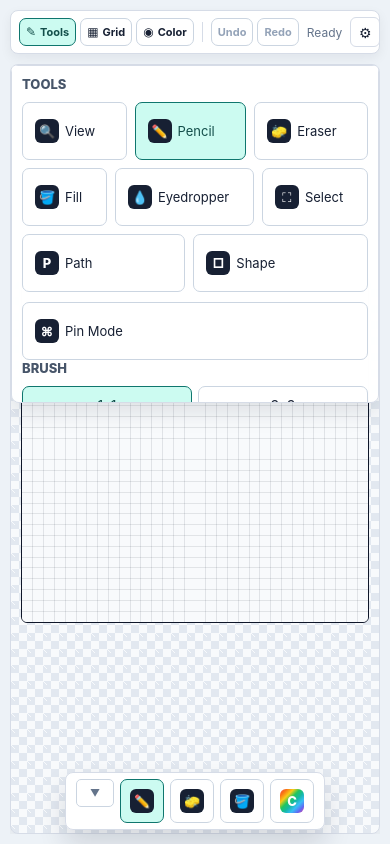
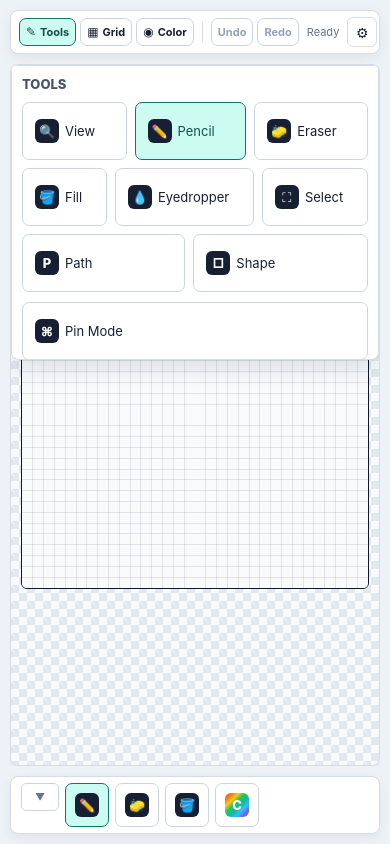
Before and after one commit to Quirel64/markit2d, a React (Vite) app: page / in a window 390 px wide. Built offline with nearby package versions, Linux system fonts and the light colour scheme.

Commit message:
fix for pc canvas clipping

```diff
--- a/src/App.css
+++ b/src/App.css
@@ -10,7 +10,6 @@
 .topbar {
   display: flex;
   align-items: center;
-  justify-content: space-between;
   gap: 8px;
   height: 44px;
   min-height: 44px;
@@ -46,6 +45,9 @@
   display: flex;
   align-items: center;
   gap: 8px;
+  min-width: 0;
+  margin-left: auto;
+  flex-shrink: 0;
 }
 
 .topbar-status {
@@ -54,7 +56,8 @@
   white-space: nowrap;
   overflow: hidden;
   text-overflow: ellipsis;
-  max-width: 180px;
+  max-width: 160px;
+  min-width: 0;
 }
 
 .eyebrow,
@@ -112,6 +115,7 @@
   overflow-y: auto;
   min-width: 48px;
   max-width: 48px;
+  min-height: 0;
   box-shadow: 0 4px 12px rgba(15, 23, 42, 0.06);
 }
 
@@ -140,9 +144,11 @@
 .canvas-stage {
   position: relative;
   flex: 1;
-  display: grid;
-  place-items: center;
+  display: flex;
+  align-items: center;
+  justify-content: center;
   min-height: 0;
+  min-width: 0;
   padding: 12px;
   border: 1px solid #d6dce7;
   border-radius: 8px;
@@ -160,6 +166,7 @@
   background-size: 16px 16px;
   box-shadow: 0 4px 12px rgba(15, 23, 42, 0.06);
   overflow: hidden;
+  container-type: size;
 }
 
 .floating-panel-backdrop {
@@ -195,9 +202,9 @@
 }
 
 .pixel-canvas {
-  width: min(100%, 768px);
-  max-height: 100%;
-  aspect-ratio: 1;
+  display: block;
+  width: min(100cqi, 100cqh, 768px);
+  height: min(100cqi, 100cqh, 768px);
   border: 1px solid #0f172a;
   border-radius: 6px;
   background: #ffffff;
@@ -466,56 +473,6 @@ button:disabled {
   accent-color: #0f766e;
 }
 
-.canvas-stage {
-  display: grid;
-  place-items: center;
-  min-width: 0;
-  padding: 16px;
-  border: 1px solid #d6dce7;
-  border-radius: 8px;
-  background:
-    linear-gradient(45deg, #e2e8f0 25%, transparent 25%),
-    linear-gradient(-45deg, #e2e8f0 25%, transparent 25%),
-    linear-gradient(45deg, transparent 75%, #e2e8f0 75%),
-    linear-gradient(-45deg, transparent 75%, #e2e8f0 75%);
-  background-color: #f8fafc;
-  background-position:
-    0 0,
-    0 8px,
-    8px -8px,
-    -8px 0;
-  background-size: 16px 16px;
-  box-shadow: 0 10px 24px rgba(15, 23, 42, 0.06);
-}
-
-.pixel-canvas {
-  width: min(100%, 768px);
-  aspect-ratio: 1;
-  border: 1px solid #0f172a;
-  border-radius: 6px;
-  background: #ffffff;
-  cursor: crosshair;
-  image-rendering: pixelated;
-  touch-action: none;
-}
-
-.pixel-canvas.view-mode {
-  cursor: grab;
-  touch-action: none;
-}
-
-.pixel-canvas.eyedropper-mode {
-  cursor: crosshair;
-}
-
-.pixel-canvas.path-mode {
-  cursor: cell;
-}
-
-.pixel-canvas.shape-mode {
-  cursor: crosshair;
-}
-
 .action-row {
   display: grid;
   grid-template-columns: repeat(2, minmax(0, 1fr));
@@ -527,23 +484,19 @@ button:disabled {
 }
 
 .quick-pins {
-  position: fixed;
   z-index: 30;
-  bottom: 14px;
-  left: 50%;
-  transform: translateX(-50%);
   display: flex;
   gap: 6px;
   padding: 6px 10px;
-  max-width: 90vw;
+  max-width: 100%;
   overflow-x: auto;
   overflow-y: hidden;
   border: 1px solid #d6dce7;
   border-radius: 8px;
-  background: rgba(255, 255, 255, 0.96);
-  box-shadow: 0 14px 28px rgba(15, 23, 42, 0.14);
-  backdrop-filter: blur(10px);
+  background: #ffffff;
+  box-shadow: 0 4px 12px rgba(15, 23, 42, 0.06);
   scrollbar-width: thin;
+  min-height: 42px;
 }
 
 .quick-pins::-webkit-scrollbar {
@@ -556,7 +509,8 @@ button:disabled {
 }
 
 .quick-pins.collapsed {
-  padding: 0px 0px;
+  padding: 0;
+  min-height: 0;
 }
 
 .quick-pins-toggle {
@@ -628,22 +582,21 @@ button:disabled {
 }
 
 .selection-bar {
-  position: fixed;
-  z-index: 31;
-  bottom: 76px;
+  position: absolute;
+  z-index: 25;
+  bottom: 12px;
   left: 50%;
   transform: translateX(-50%);
   display: flex;
   gap: 6px;
   padding: 6px 10px;
-  max-width: 90vw;
+  max-width: 90%;
   overflow-x: auto;
   overflow-y: hidden;
   border: 1px solid #d6dce7;
   border-radius: 8px;
   background: rgba(255, 255, 255, 0.96);
-  box-shadow: 0 14px 28px rgba(15, 23, 42, 0.14);
-  backdrop-filter: blur(10px);
+  box-shadow: 0 4px 12px rgba(15, 23, 42, 0.08);
   scrollbar-width: thin;
 }
 
@@ -928,8 +881,8 @@ button:disabled {
   }
 
   .topbar-status {
-    max-width: 80px;
-    font-size: 12px;
+    max-width: 60px;
+    font-size: 11px;
   }
 
   .settings-btn {
@@ -940,7 +893,7 @@ button:disabled {
   }
 
   .floating-panel {
-    max-height: 40svh;
+    max-height: 35svh;
     padding: 10px;
   }
 
--- a/src/App.tsx
+++ b/src/App.tsx
@@ -1743,10 +1743,7 @@ function App() {
             })}
             <button
               className="quick-pin color-pin"
-              onClick={() => {
-                toggleMenu('color')
-                setIsMenuOpen((open) => !open)
-              }}
+              onClick={() => toggleMenu('color')}
               title="Colors"
               type="button"
             >
```
